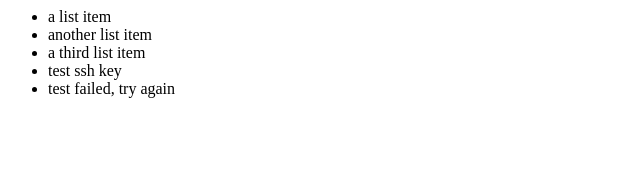
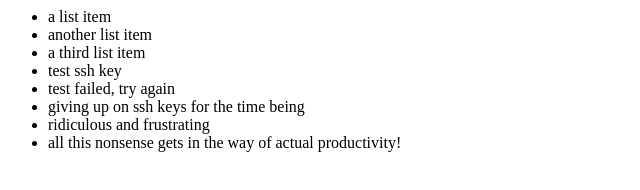
Before and after one commit to LucyI/LearningGit, a plain HTML site: page index.html in a window 1280 px wide. Shown: the whole page, without its empty margins (0-640 px from the left). Drawn offline with Linux system fonts and the light colour scheme.

Commit message:
trying the gui

```diff
--- a/index.html
+++ b/index.html
@@ -8,6 +8,9 @@
             <li>a third list item</li>
             <li>test ssh key</li>
             <li>test failed, try again</li>
+            <li>giving up on ssh keys for the time being</li>
+            <li>ridiculous and frustrating</li>
+            <li>all this nonsense gets in the way of actual productivity!</li>
         </ul>
     </div>
 </body>
```
